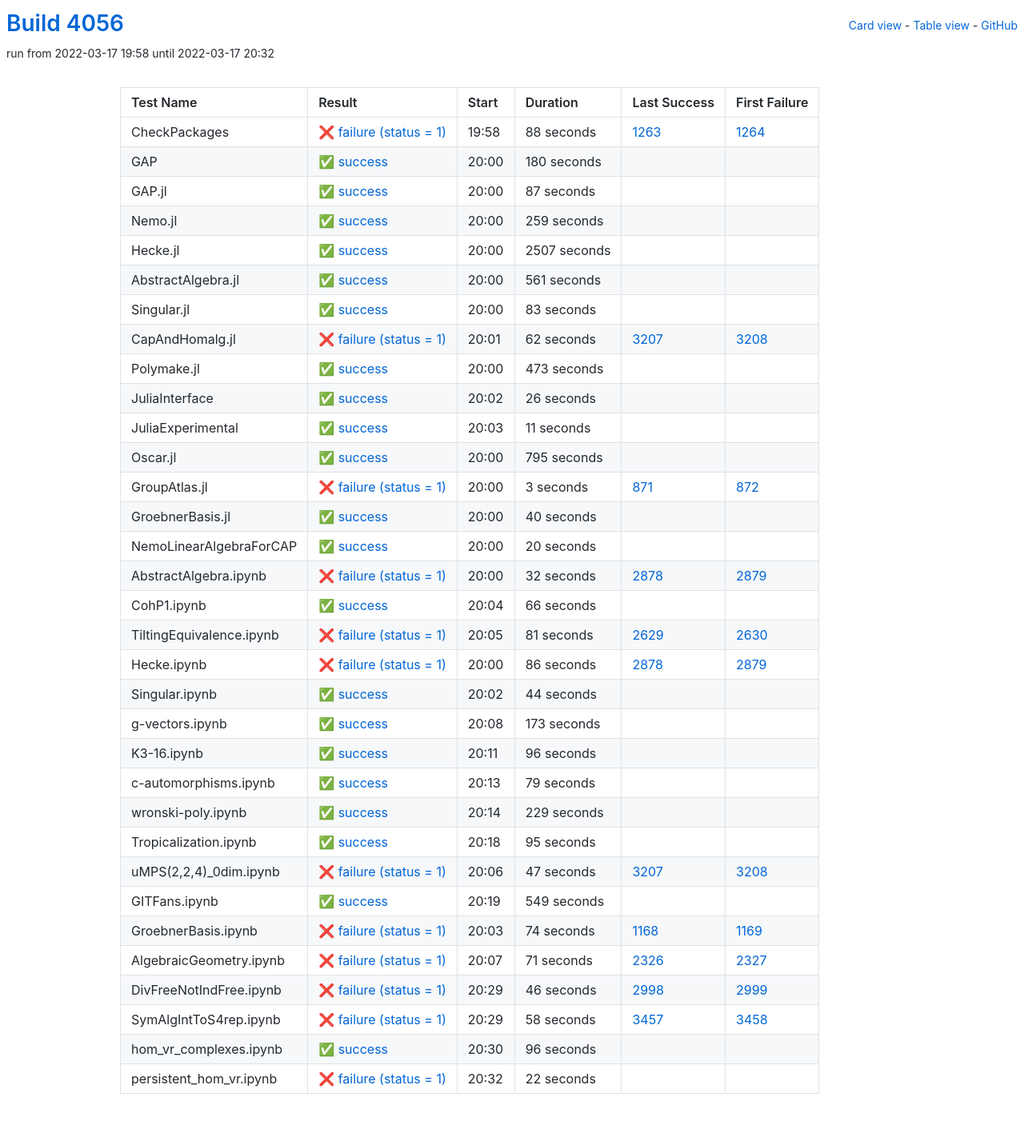
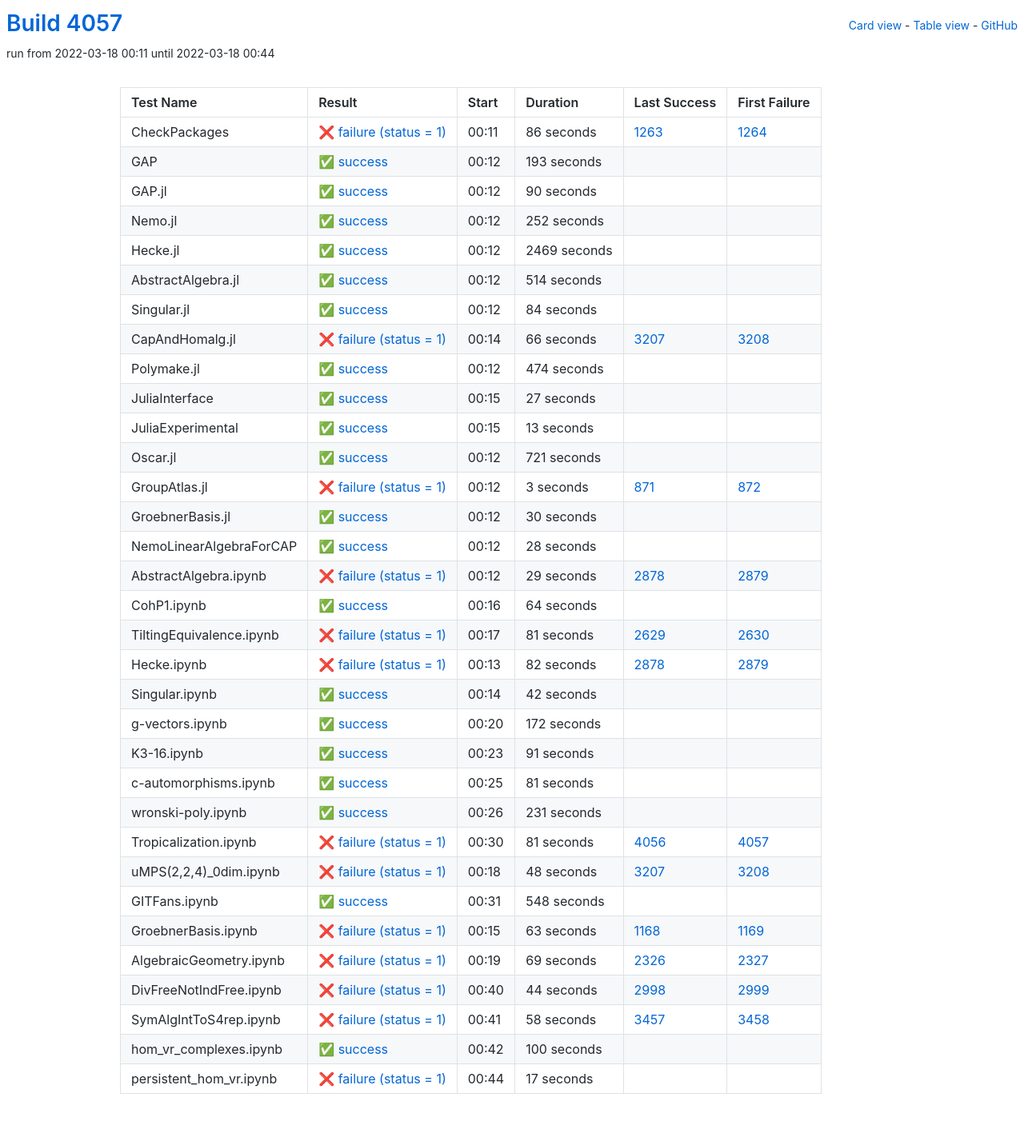
Before and after one commit to oscar-system/oscar-ci-status-stable, a Jekyll site: the page built from table.html, in a window 1280 px wide. Shown: the whole page at 80% size. Built offline with Jekyll 4.4.1, drawn with Linux system fonts in a browser that asks for light colours.

Commit message:
Build #4057

```diff
--- a/_data/ci.yml
+++ b/_data/ci.yml
@@ -1,6 +1,6 @@
 ---
-build: 4056
-build_url: https://oscarci.mathematik.uni-kl.de/job/oscar-stable/4056/
+build: 4057
+build_url: https://oscarci.mathematik.uni-kl.de/job/oscar-stable/4057/
 job: oscar-stable
 organization: oscar-system
 repo: oscar-ci-status-stable
@@ -8,152 +8,152 @@ repourl: https://github.com/oscar-system/oscar-ci-status-stable
 tests:
 - name: CheckPackages
   id: checkpackages
-  log: https://oscarci.mathematik.uni-kl.de/job/oscar-stable/4056/artifact/logs/build-4056/CheckPackages.log
-  start: 2022-03-17 19:58
+  log: https://oscarci.mathematik.uni-kl.de/job/oscar-stable/4057/artifact/logs/build-4057/CheckPackages.log
+  start: 2022-03-18 00:11
   success: false
   exitcode: 1
   status: failure
-  duration: 88
+  duration: 86
   last_success: 1263
   last_success_url: https://oscarci.mathematik.uni-kl.de/job/oscar-stable/1263/
   first_failure: 1264
   first_failure_url: https://oscarci.mathematik.uni-kl.de/job/oscar-stable/1264/
 - name: GAP
   id: gap
-  log: https://oscarci.mathematik.uni-kl.de/job/oscar-stable/4056/artifact/logs/build-4056/GAP.log
-  start: 2022-03-17 20:00
+  log: https://oscarci.mathematik.uni-kl.de/job/oscar-stable/4057/artifact/logs/build-4057/GAP.log
+  start: 2022-03-18 00:12
   success: true
   exitcode: 0
   status: success
-  duration: 180
+  duration: 193
   last_success: false
   last_success_url:
   first_failure: false
   first_failure_url:
 - name: GAP.jl
   id: gap-jl
-  log: https://oscarci.mathematik.uni-kl.de/job/oscar-stable/4056/artifact/logs/build-4056/GAP.jl.log
-  start: 2022-03-17 20:00
+  log: https://oscarci.mathematik.uni-kl.de/job/oscar-stable/4057/artifact/logs/build-4057/GAP.jl.log
+  start: 2022-03-18 00:12
   success: true
   exitcode: 0
   status: success
-  duration: 87
+  duration: 90
   last_success: false
   last_success_url:
   first_failure: false
   first_failure_url:
 - name: Nemo.jl
   id: nemo-jl
-  log: https://oscarci.mathematik.uni-kl.de/job/oscar-stable/4056/artifact/logs/build-4056/Nemo.jl.log
-  start: 2022-03-17 20:00
+  log: https://oscarci.mathematik.uni-kl.de/job/oscar-stable/4057/artifact/logs/build-4057/Nemo.jl.log
+  start: 2022-03-18 00:12
   success: true
   exitcode: 0
   status: success
-  duration: 259
+  duration: 252
   last_success: false
   last_success_url:
   first_failure: false
   first_failure_url:
 - name: Hecke.jl
   id: hecke-jl
-  log: https://oscarci.mathematik.uni-kl.de/job/oscar-stable/4056/artifact/logs/build-4056/Hecke.jl.log
-  start: 2022-03-17 20:00
+  log: https://oscarci.mathematik.uni-kl.de/job/oscar-stable/4057/artifact/logs/build-4057/Hecke.jl.log
+  start: 2022-03-18 00:12
   success: true
   exitcode: 0
   status: success
-  duration: 2507
+  duration: 2469
   last_success: false
   last_success_url:
   first_failure: false
   first_failure_url:
 - name: AbstractAlgebra.jl
   id: abstractalgebra-jl
-  log: https://oscarci.mathematik.uni-kl.de/job/oscar-stable/4056/artifact/logs/build-4056/AbstractAlgebra.jl.log
-  start: 2022-03-17 20:00
+  log: https://oscarci.mathematik.uni-kl.de/job/oscar-stable/4057/artifact/logs/build-4057/AbstractAlgebra.jl.log
+  start: 2022-03-18 00:12
   success: true
   exitcode: 0
   status: success
-  duration: 561
+  duration: 514
   last_success: false
   last_success_url:
   first_failure: false
   first_failure_url:
 - name: Singular.jl
   id: singular-jl
-  log: https://oscarci.mathematik.uni-kl.de/job/oscar-stable/4056/artifact/logs/build-4056/Singular.jl.log
-  start: 2022-03-17 20:00
+  log: https://oscarci.mathematik.uni-kl.de/job/oscar-stable/4057/artifact/logs/build-4057/Singular.jl.log
+  start: 2022-03-18 00:12
   success: true
   exitcode: 0
   status: success
-  duration: 83
+  duration: 84
   last_success: false
   last_success_url:
   first_failure: false
   first_failure_url:
 - name: CapAndHomalg.jl
   id: capandhomalg-jl
-  log: https://oscarci.mathematik.uni-kl.de/job/oscar-stable/4056/artifact/logs/build-4056/CapAndHomalg.jl.log
-  start: 2022-03-17 20:01
+  log: https://oscarci.mathematik.uni-kl.de/job/oscar-stable/4057/artifact/logs/build-4057/CapAndHomalg.jl.log
+  start: 2022-03-18 00:14
   success: false
   exitcode: 1
   status: failure
-  duration: 62
+  duration: 66
   last_success: 3207
   last_success_url: https://oscarci.mathematik.uni-kl.de/job/oscar-stable/3207/
   first_failure: 3208
   first_failure_url: https://oscarci.mathematik.uni-kl.de/job/oscar-stable/3208/
 - name: Polymake.jl
   id: polymake-jl
-  log: https://oscarci.mathematik.uni-kl.de/job/oscar-stable/4056/artifact/logs/build-4056/Polymake.jl.log
-  start: 2022-03-17 20:00
+  log: https://oscarci.mathematik.uni-kl.de/job/oscar-stable/4057/artifact/logs/build-4057/Polymake.jl.log
+  start: 2022-03-18 00:12
   success: true
   exitcode: 0
   status: success
-  duration: 473
+  duration: 474
   last_success: false
   last_success_url:
   first_failure: false
   first_failure_url:
 - name: JuliaInterface
   id: juliainterface
-  log: https://oscarci.mathematik.uni-kl.de/job/oscar-stable/4056/artifact/logs/build-4056/JuliaInterface.log
-  start: 2022-03-17 20:02
+  log: https://oscarci.mathematik.uni-kl.de/job/oscar-stable/4057/artifact/logs/build-4057/JuliaInterface.log
+  start: 2022-03-18 00:15
   success: true
   exitcode: 0
   status: success
-  duration: 26
+  duration: 27
   last_success: false
   last_success_url:
   first_failure: false
   first_failure_url:
 - name: JuliaExperimental
   id: juliaexperimental
-  log: https://oscarci.mathematik.uni-kl.de/job/oscar-stable/4056/artifact/logs/build-4056/JuliaExperimental.log
-  start: 2022-03-17 20:03
+  log: https://oscarci.mathematik.uni-kl.de/job/oscar-stable/4057/artifact/logs/build-4057/JuliaExperimental.log
+  start: 2022-03-18 00:15
   success: true
   exitcode: 0
   status: success
-  duration: 11
+  duration: 13
   last_success: false
   last_success_url:
   first_failure: false
   first_failure_url:
 - name: Oscar.jl
   id: oscar-jl
-  log: https://oscarci.mathematik.uni-kl.de/job/oscar-stable/4056/artifact/logs/build-4056/Oscar.jl.log
-  start: 2022-03-17 20:00
+  log: https://oscarci.mathematik.uni-kl.de/job/oscar-stable/4057/artifact/logs/build-4057/Oscar.jl.log
+  start: 2022-03-18 00:12
   success: true
   exitcode: 0
   status: success
-  duration: 795
+  duration: 721
   last_success: false
   last_success_url:
   first_failure: false
   first_failure_url:
 - name: GroupAtlas.jl
   id: groupatlas-jl
-  log: https://oscarci.mathematik.uni-kl.de/job/oscar-stable/4056/artifact/logs/build-4056/GroupAtlas.jl.log
-  start: 2022-03-17 20:00
+  log: https://oscarci.mathematik.uni-kl.de/job/oscar-stable/4057/artifact/logs/build-4057/GroupAtlas.jl.log
+  start: 2022-03-18 00:12
   success: false
   exitcode: 1
   status: failure
@@ -164,56 +164,56 @@ tests:
   first_failure_url: https://oscarci.mathematik.uni-kl.de/job/oscar-stable/872/
 - name: GroebnerBasis.jl
   id: groebnerbasis-jl
-  log: https://oscarci.mathematik.uni-kl.de/job/oscar-stable/4056/artifact/logs/build-4056/GroebnerBasis.jl.log
-  start: 2022-03-17 20:00
+  log: https://oscarci.mathematik.uni-kl.de/job/oscar-stable/4057/artifact/logs/build-4057/GroebnerBasis.jl.log
+  start: 2022-03-18 00:12
   success: true
   exitcode: 0
   status: success
-  duration: 40
+  duration: 30
   last_success: false
   last_success_url:
   first_failure: false
   first_failure_url:
 - name: NemoLinearAlgebraForCAP
   id: nemolinearalgebraforcap
-  log: https://oscarci.mathematik.uni-kl.de/job/oscar-stable/4056/artifact/logs/build-4056/NemoLinearAlgebraForCAP.log
-  start: 2022-03-17 20:00
+  log: https://oscarci.mathematik.uni-kl.de/job/oscar-stable/4057/artifact/logs/build-4057/NemoLinearAlgebraForCAP.log
+  start: 2022-03-18 00:12
   success: true
   exitcode: 0
   status: success
-  duration: 20
+  duration: 28
   last_success: false
   last_success_url:
   first_failure: false
   first_failure_url:
 - name: AbstractAlgebra.ipynb
   id: abstractalgebra-ipynb
-  log: https://oscarci.mathematik.uni-kl.de/job/oscar-stable/4056/artifact/logs/build-4056/AbstractAlgebra.ipynb.log
-  start: 2022-03-17 20:00
+  log: https://oscarci.mathematik.uni-kl.de/job/oscar-stable/4057/artifact/logs/build-4057/AbstractAlgebra.ipynb.log
+  start: 2022-03-18 00:12
   success: false
   exitcode: 1
   status: failure
-  duration: 32
+  duration: 29
   last_success: 2878
   last_success_url: https://oscarci.mathematik.uni-kl.de/job/oscar-stable/2878/
   first_failure: 2879
   first_failure_url: https://oscarci.mathematik.uni-kl.de/job/oscar-stable/2879/
 - name: CohP1.ipynb
   id: cohp1-ipynb
-  log: https://oscarci.mathematik.uni-kl.de/job/oscar-stable/4056/artifact/logs/build-4056/CohP1.ipynb.log
-  start: 2022-03-17 20:04
+  log: https://oscarci.mathematik.uni-kl.de/job/oscar-stable/4057/artifact/logs/build-4057/CohP1.ipynb.log
+  start: 2022-03-18 00:16
   success: true
   exitcode: 0
   status: success
-  duration: 66
+  duration: 64
   last_success: false
   last_success_url:
   first_failure: false
   first_failure_url:
 - name: TiltingEquivalence.ipynb
   id: tiltingequivalence-ipynb
-  log: https://oscarci.mathematik.uni-kl.de/job/oscar-stable/4056/artifact/logs/build-4056/TiltingEquivalence.ipynb.log
-  start: 2022-03-17 20:05
+  log: https://oscarci.mathematik.uni-kl.de/job/oscar-stable/4057/artifact/logs/build-4057/TiltingEquivalence.ipynb.log
+  start: 2022-03-18 00:17
   success: false
   exitcode: 1
   status: failure
@@ -224,152 +224,152 @@ tests:
   first_failure_url: https://oscarci.mathematik.uni-kl.de/job/oscar-stable/2630/
 - name: Hecke.ipynb
   id: hecke-ipynb
-  log: https://oscarci.mathematik.uni-kl.de/job/oscar-stable/4056/artifact/logs/build-4056/Hecke.ipynb.log
-  start: 2022-03-17 20:00
+  log: https://oscarci.mathematik.uni-kl.de/job/oscar-stable/4057/artifact/logs/build-4057/Hecke.ipynb.log
+  start: 2022-03-18 00:13
   success: false
   exitcode: 1
   status: failure
-  duration: 86
+  duration: 82
   last_success: 2878
   last_success_url: https://oscarci.mathematik.uni-kl.de/job/oscar-stable/2878/
   first_failure: 2879
   first_failure_url: https://oscarci.mathematik.uni-kl.de/job/oscar-stable/2879/
 - name: Singular.ipynb
   id: singular-ipynb
-  log: https://oscarci.mathematik.uni-kl.de/job/oscar-stable/4056/artifact/logs/build-4056/Singular.ipynb.log
-  start: 2022-03-17 20:02
+  log: https://oscarci.mathematik.uni-kl.de/job/oscar-stable/4057/artifact/logs/build-4057/Singular.ipynb.log
+  start: 2022-03-18 00:14
   success: true
   exitcode: 0
   status: success
-  duration: 44
+  duration: 42
   last_success: false
   last_success_url:
   first_failure: false
   first_failure_url:
 - name: g-vectors.ipynb
   id: g-vectors-ipynb
-  log: https://oscarci.mathematik.uni-kl.de/job/oscar-stable/4056/artifact/logs/build-4056/g-vectors.ipynb.log
-  start: 2022-03-17 20:08
+  log: https://oscarci.mathematik.uni-kl.de/job/oscar-stable/4057/artifact/logs/build-4057/g-vectors.ipynb.log
+  start: 2022-03-18 00:20
   success: true
   exitcode: 0
   status: success
-  duration: 173
+  duration: 172
   last_success: false
   last_success_url:
   first_failure: false
   first_failure_url:
 - name: K3-16.ipynb
   id: k3-16-ipynb
-  log: https://oscarci.mathematik.uni-kl.de/job/oscar-stable/4056/artifact/logs/build-4056/K3-16.ipynb.log
-  start: 2022-03-17 20:11
+  log: https://oscarci.mathematik.uni-kl.de/job/oscar-stable/4057/artifact/logs/build-4057/K3-16.ipynb.log
+  start: 2022-03-18 00:23
   success: true
   exitcode: 0
   status: success
-  duration: 96
+  duration: 91
   last_success: false
   last_success_url:
   first_failure: false
   first_failure_url:
 - name: c-automorphisms.ipynb
   id: c-automorphisms-ipynb
-  log: https://oscarci.mathematik.uni-kl.de/job/oscar-stable/4056/artifact/logs/build-4056/c-automorphisms.ipynb.log
-  start: 2022-03-17 20:13
+  log: https://oscarci.mathematik.uni-kl.de/job/oscar-stable/4057/artifact/logs/build-4057/c-automorphisms.ipynb.log
+  start: 2022-03-18 00:25
   success: true
   exitcode: 0
   status: success
-  duration: 79
+  duration: 81
   last_success: false
   last_success_url:
   first_failure: false
   first_failure_url:
 - name: wronski-poly.ipynb
   id: wronski-poly-ipynb
-  log: https://oscarci.mathematik.uni-kl.de/job/oscar-stable/4056/artifact/logs/build-4056/wronski-poly.ipynb.log
-  start: 2022-03-17 20:14
+  log: https://oscarci.mathematik.uni-kl.de/job/oscar-stable/4057/artifact/logs/build-4057/wronski-poly.ipynb.log
+  start: 2022-03-18 00:26
   success: true
   exitcode: 0
   status: success
-  duration: 229
+  duration: 231
   last_success: false
   last_success_url:
   first_failure: false
   first_failure_url:
 - name: Tropicalization.ipynb
   id: tropicalization-ipynb
-  log: https://oscarci.mathematik.uni-kl.de/job/oscar-stable/4056/artifact/logs/build-4056/Tropicalization.ipynb.log
-  start: 2022-03-17 20:18
-  success: true
-  exitcode: 0
-  status: success
-  duration: 95
-  last_success: false
-  last_success_url:
-  first_failure: false
-  first_failure_url:
-- name: uMPS(2,2,4)_0dim.ipynb
-  id: umps-2-2-4-0dim-ipynb
-  log: https://oscarci.mathematik.uni-kl.de/job/oscar-stable/4056/artifact/logs/build-4056/uMPS-2-2-4-_0dim.ipynb.log
-  start: 2022-03-17 20:06
+  log: https://oscarci.mathematik.uni-kl.de/job/oscar-stable/4057/artifact/logs/build-4057/Tropicalization.ipynb.log
+  start: 2022-03-18 00:30
   success: false
   exitcode: 1
   status: failure
-  duration: 47
+  duration: 81
+  last_success: 4056
+  last_success_url: https://oscarci.mathematik.uni-kl.de/job/oscar-stable/4056/
+  first_failure: 4057
+  first_failure_url: https://oscarci.mathematik.uni-kl.de/job/oscar-stable/4057/
+- name: uMPS(2,2,4)_0dim.ipynb
+  id: umps-2-2-4-0dim-ipynb
+  log: https://oscarci.mathematik.uni-kl.de/job/oscar-stable/4057/artifact/logs/build-4057/uMPS-2-2-4-_0dim.ipynb.log
+  start: 2022-03-18 00:18
+  success: false
+  exitcode: 1
+  status: failure
+  duration: 48
   last_success: 3207
   last_success_url: https://oscarci.mathematik.uni-kl.de/job/oscar-stable/3207/
   first_failure: 3208
   first_failure_url: https://oscarci.mathematik.uni-kl.de/job/oscar-stable/3208/
 - name: GITFans.ipynb
   id: gitfans-ipynb
-  log: https://oscarci.mathematik.uni-kl.de/job/oscar-stable/4056/artifact/logs/build-4056/GITFans.ipynb.log
-  start: 2022-03-17 20:19
+  log: https://oscarci.mathematik.uni-kl.de/job/oscar-stable/4057/artifact/logs/build-4057/GITFans.ipynb.log
+  start: 2022-03-18 00:31
   success: true
   exitcode: 0
   status: success
-  duration: 549
+  duration: 548
   last_success: false
   last_success_url:
   first_failure: false
   first_failure_url:
 - name: GroebnerBasis.ipynb
   id: groebnerbasis-ipynb
-  log: https://oscarci.mathematik.uni-kl.de/job/oscar-stable/4056/artifact/logs/build-4056/GroebnerBasis.ipynb.log
-  start: 2022-03-17 20:03
+  log: https://oscarci.mathematik.uni-kl.de/job/oscar-stable/4057/artifact/logs/build-4057/GroebnerBasis.ipynb.log
+  start: 2022-03-18 00:15
   success: false
   exitcode: 1
   status: failure
-  duration: 74
+  duration: 63
   last_success: 1168
   last_success_url: https://oscarci.mathematik.uni-kl.de/job/oscar-stable/1168/
   first_failure: 1169
   first_failure_url: https://oscarci.mathematik.uni-kl.de/job/oscar-stable/1169/
 - name: AlgebraicGeometry.ipynb
   id: algebraicgeometry-ipynb
-  log: https://oscarci.mathematik.uni-kl.de/job/oscar-stable/4056/artifact/logs/build-4056/AlgebraicGeometry.ipynb.log
-  start: 2022-03-17 20:07
+  log: https://oscarci.mathematik.uni-kl.de/job/oscar-stable/4057/artifact/logs/build-4057/AlgebraicGeometry.ipynb.log
+  start: 2022-03-18 00:19
   success: false
   exitcode: 1
   status: failure
-  duration: 71
+  duration: 69
   last_success: 2326
   last_success_url: https://oscarci.mathematik.uni-kl.de/job/oscar-stable/2326/
   first_failure: 2327
   first_failure_url: https://oscarci.mathematik.uni-kl.de/job/oscar-stable/2327/
 - name: DivFreeNotIndFree.ipynb
   id: divfreenotindfree-ipynb
-  log: https://oscarci.mathematik.uni-kl.de/job/oscar-stable/4056/artifact/logs/build-4056/DivFreeNotIndFree.ipynb.log
-  start: 2022-03-17 20:29
+  log: https://oscarci.mathematik.uni-kl.de/job/oscar-stable/4057/artifact/logs/build-4057/DivFreeNotIndFree.ipynb.log
+  start: 2022-03-18 00:40
   success: false
   exitcode: 1
   status: failure
-  duration: 46
+  duration: 44
   last_success: 2998
   last_success_url: https://oscarci.mathematik.uni-kl.de/job/oscar-stable/2998/
   first_failure: 2999
   first_failure_url: https://oscarci.mathematik.uni-kl.de/job/oscar-stable/2999/
 - name: SymAlgIntToS4rep.ipynb
   id: symalginttos4rep-ipynb
-  log: https://oscarci.mathematik.uni-kl.de/job/oscar-stable/4056/artifact/logs/build-4056/SymAlgIntToS4rep.ipynb.log
-  start: 2022-03-17 20:29
+  log: https://oscarci.mathematik.uni-kl.de/job/oscar-stable/4057/artifact/logs/build-4057/SymAlgIntToS4rep.ipynb.log
+  start: 2022-03-18 00:41
   success: false
   exitcode: 1
   status: failure
@@ -380,24 +380,24 @@ tests:
   first_failure_url: https://oscarci.mathematik.uni-kl.de/job/oscar-stable/3458/
 - name: hom_vr_complexes.ipynb
   id: hom-vr-complexes-ipynb
-  log: https://oscarci.mathematik.uni-kl.de/job/oscar-stable/4056/artifact/logs/build-4056/hom_vr_complexes.ipynb.log
-  start: 2022-03-17 20:30
+  log: https://oscarci.mathematik.uni-kl.de/job/oscar-stable/4057/artifact/logs/build-4057/hom_vr_complexes.ipynb.log
+  start: 2022-03-18 00:42
   success: true
   exitcode: 0
   status: success
-  duration: 96
+  duration: 100
   last_success: false
   last_success_url:
   first_failure: false
   first_failure_url:
 - name: persistent_hom_vr.ipynb
   id: persistent-hom-vr-ipynb
-  log: https://oscarci.mathematik.uni-kl.de/job/oscar-stable/4056/artifact/logs/build-4056/persistent_hom_vr.ipynb.log
-  start: 2022-03-17 20:32
+  log: https://oscarci.mathematik.uni-kl.de/job/oscar-stable/4057/artifact/logs/build-4057/persistent_hom_vr.ipynb.log
+  start: 2022-03-18 00:44
   success: false
   exitcode: 1
   status: failure
-  duration: 22
+  duration: 17
   last_success: false
   last_success_url:
   first_failure: false
```
Also changed, not shown: README.md.
